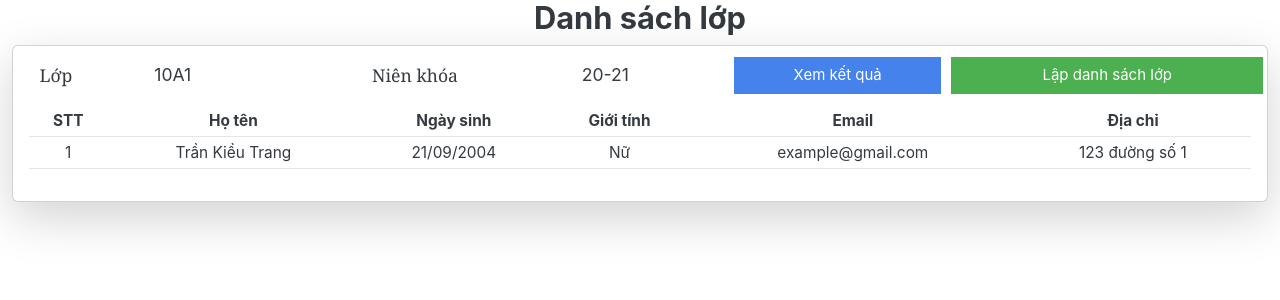
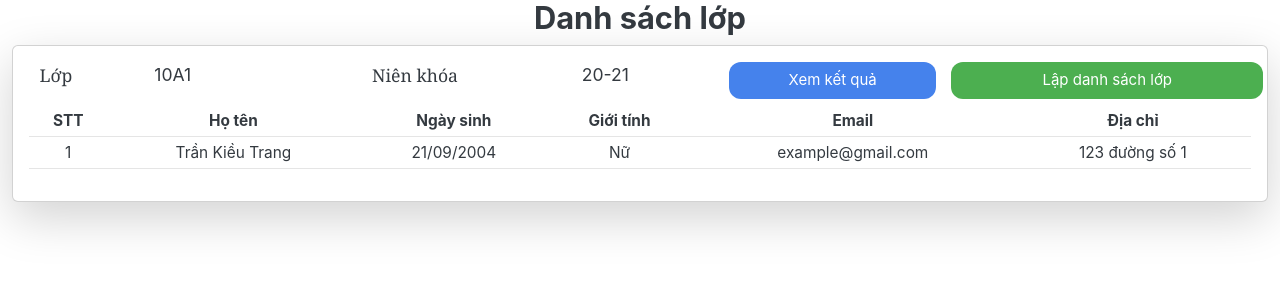
Before and after one commit to ngoxuanchien/QuanLyHocSinh, a Django app: page /danhsachlop/ in a window 1280 px wide. Shown: the part 60-360 px from the top of the page. Run offline with Django 4.2, Linux system fonts and the light colour scheme; some libraries are stand-ins or nearby versions.

Commit message:
continue with ds lớp

```diff
--- a/QuanLyHocSinh/studentManager/templates/studentManager/base.html
+++ b/QuanLyHocSinh/studentManager/templates/studentManager/base.html
@@ -4,12 +4,53 @@
 <html lang="en">
 
 <head>
-
     <style>
         h3 {text-align: center;}
         div {text-align: center;}
+        /* Button style for dslop start */
+        .button {
+      background-color: #4582ec;
+      border: none;
+      color: white;
+      padding: 7px 15px;
+      border-radius: 12px;
+      text-align: center;
+      text-decoration: none;
+      display: inline-block;
+      font-size: 15px;
+      margin: -5px -15px;
+      cursor: pointer;
+      -webkit-transition-duration: 0.4s;
+      transition-duration: 0.4s;
+    }
+
+    .button1:hover {
+      box-shadow: 0 12px 16px 0 rgba(0,0,0,0.24),0 17px 50px 0 rgba(0,0,0,0.19);
+    }
+
+    .buttonlink {
+      background-color: #4CAF50;
+      border: none;
+      color: white;
+      padding: 7px 15px;
+      border-radius: 12px;
+      text-align: center;
+      text-decoration: none;
+      display: inline-block;
+      font-size: 15px;
+      margin: -5px 0px;
+      cursor: pointer;
+      -webkit-transition-duration: 0.4s;
+      transition-duration: 0.4s;
+    }
+
+    .button2:hover {
+      box-shadow: 0 12px 16px 0 rgba(0,0,0,0.24),0 17px 50px 0 rgba(0,0,0,0.19);
+    }
+    /* Button style for dslop end */
 
     </style>
+
 
     <meta charset="utf-8">
     <meta http-equiv="X-UA-Compatible" content="IE=edge">
--- a/QuanLyHocSinh/studentManager/templates/studentManager/dslop.html
+++ b/QuanLyHocSinh/studentManager/templates/studentManager/dslop.html
@@ -1,45 +1,7 @@
 {% extends 'studentManager/base.html' %}
 
 {% block content %}
-<style>
-    .button {
-      background-color: #4582ec;
-      border: none;
-      color: white;
-      padding: 7px 15px;
-      text-align: center;
-      text-decoration: none;
-      display: inline-block;
-      font-size: 15px;
-      margin: -5px -10px;
-      cursor: pointer;
-      -webkit-transition-duration: 0.4s;
-      transition-duration: 0.4s;
-    }
 
-    .button1:hover {
-      box-shadow: 0 12px 16px 0 rgba(0,0,0,0.24),0 17px 50px 0 rgba(0,0,0,0.19);
-    }
-
-    .anotherbutton {
-      background-color: #4CAF50;
-      border: none;
-      color: white;
-      padding: 7px 7px;
-      text-align: center;
-      text-decoration: none;
-      display: inline-block;
-      font-size: 15px;
-      margin: -5px 0px;
-      cursor: pointer;
-      -webkit-transition-duration: 0.4s;
-      transition-duration: 0.4s;
-    }
-
-    .button2:hover {
-      box-shadow: 0 12px 16px 0 rgba(0,0,0,0.24),0 17px 50px 0 rgba(0,0,0,0.19);
-    }
-</style>
 
 <h3 class="label">Danh sách lớp</h3>
 <div class="card card-body shadow-lg">
@@ -69,13 +31,15 @@
         </div>
         <div class="main_form_term col-lg-2">
             <div class="row">
-                    <button type="submit" class="button button1">Xem kết quả</button>
+                <button type="submit" class="button button1">Xem kết quả</button>
             </div>
         </div>
         <!-- {%if user.role == '1' %}
         <div class="main_form_term col-lg-3">
             <div class="row">
-                <a href="{% url 'chonNamHoc' %}" type="button" class="btn btn-outline-success col-lg-11" >Lập danh sách lớp</a>
+                <a style="color:white ; text-decoration:none" href="{% url 'chonNamHoc' %}" class="buttonlink button2">
+                    Lập danh sách lớp
+                </a>
             </div>
         </div>
         {%endif%} -->
@@ -83,7 +47,9 @@
         <!-- Delete this and use if when have user.role -->
         <div class="main_form_term col-lg-3">
             <div class="row">
-                <a href="{% url 'chonNamHoc' %}" type="button" class="anotherbutton button2" >Lập danh sách lớp</a>
+                <a style="color:white ; text-decoration:none" href="{% url 'chonNamHoc' %}" class="buttonlink button2">
+                    Lập danh sách lớp
+                </a>
             </div>
         </div>
     </form>
```
